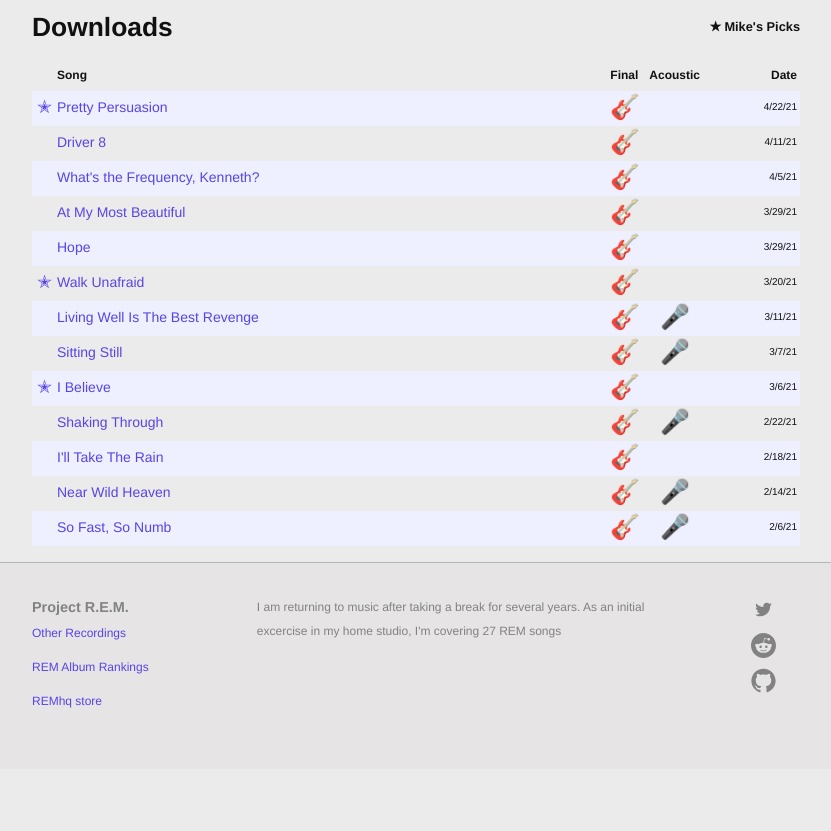
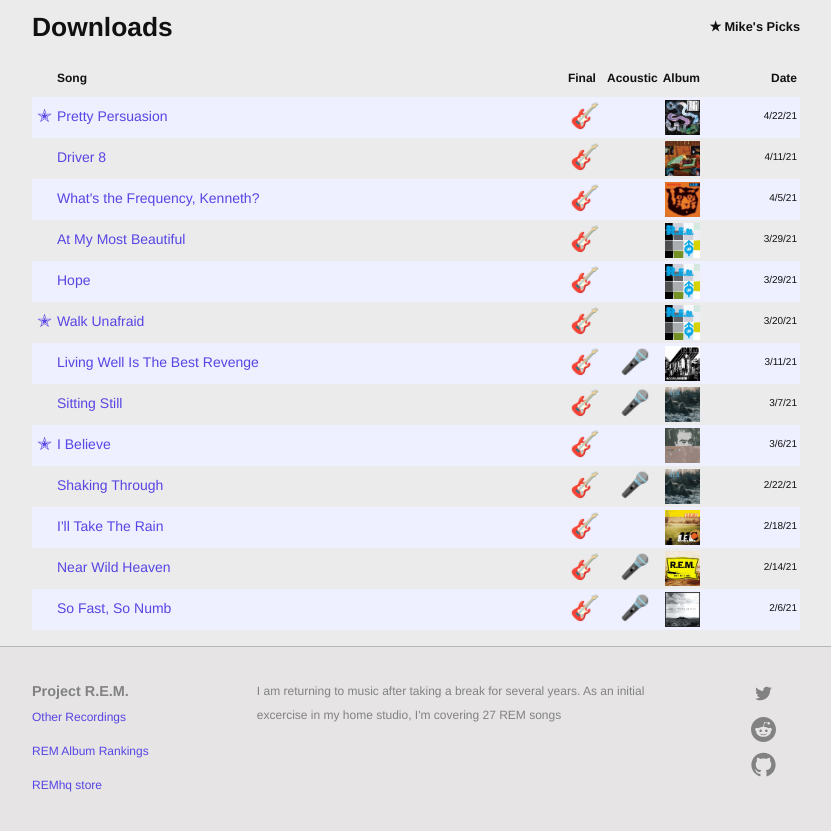
Before and after one commit to slatron/slatron.github.io, a Jekyll site: the page built from recordings.md, in a window 1280 px wide and 1296 px high. Shown: the part 443-1274 px from the top of the window, without its empty margins (224-1055 px from the left). Built offline with Jekyll 4.4.1, drawn with Linux system fonts in a browser that asks for light colours.

Commit message:
album icons

```diff
--- a/_sass/_state.scss
+++ b/_sass/_state.scss
@@ -74,6 +74,7 @@
 
   .row {
     display: flex;
+    padding: 3px 0;
 
     span {
       text-align: center;
@@ -102,6 +103,10 @@
       }
     }
     span:nth-child(5) {
+      flex: 0 1 40px;
+      padding-left:  5px;
+    }
+    span:nth-child(6) {
       flex: 0 1 100px;
       text-align: right;
       padding-right: 3px;
--- a/recordings.md
+++ b/recordings.md
@@ -15,6 +15,7 @@ permalink: recordings.html
     <span>Song</span>
     <span title="project results">Final</span>
     <span title="single-take recording on one mic, raw with no effects">Acoustic</span>
+    <span title="album">Album</span>
     <span title="date">Date</span>
   </div>
 
@@ -23,6 +24,7 @@ permalink: recordings.html
     <span><a href="https://drive.google.com/file/d/1kLQl7l_F7bLVgn8n3TWoZhyIlSBD78Ut/view?usp=sharing" target="_blank">Pretty Persuasion</a></span>
     <span><a href="https://drive.google.com/file/d/1kLQl7l_F7bLVgn8n3TWoZhyIlSBD78Ut/view?usp=sharing" target="_blank">🎸</a></span>
     <span></span>
+    <span><img loading="lazy" src="/ms_assets/images/albums/reckoning.jpg" /></span>
     <span class="text-small">4/22/21</span>
   </div>
   <div class="row">
@@ -30,6 +32,7 @@ permalink: recordings.html
     <span><a href="https://drive.google.com/file/d/1VZiclBYdeEq4ayBbnSituW5T2l726Lk2/view?usp=sharing" target="_blank">Driver 8</a></span>
     <span><a href="https://drive.google.com/file/d/1VZiclBYdeEq4ayBbnSituW5T2l726Lk2/view?usp=sharing" target="_blank">🎸</a></span>
     <span></span>
+    <span><img loading="lazy" src="/ms_assets/images/albums/fables.jpg" /></span>
     <span class="text-small">4/11/21</span>
   </div>
   <div class="row">
@@ -37,6 +40,7 @@ permalink: recordings.html
     <span><a href="https://drive.google.com/file/d/1cZ0RDxEdf8dpr93axawJ0i0_k9d8qiZm/view?usp=sharing" target="_blank">What's the Frequency, Kenneth?</a></span>
     <span><a href="https://drive.google.com/file/d/1cZ0RDxEdf8dpr93axawJ0i0_k9d8qiZm/view?usp=sharing" target="_blank">🎸</a></span>
     <span></span>
+    <span><img loading="lazy" src="/ms_assets/images/albums/monster.jpg" /></span>
     <span class="text-small">4/5/21</span>
   </div>
   <div class="row">
@@ -44,6 +48,7 @@ permalink: recordings.html
     <span><a href="https://drive.google.com/file/d/11FSFyQuDRLX2h5qGmjypCDa1i0-3fgz1/view?usp=sharing" target="_blank">At My Most Beautiful</a></span>
     <span><a href="https://drive.google.com/file/d/11FSFyQuDRLX2h5qGmjypCDa1i0-3fgz1/view?usp=sharing" target="_blank">🎸</a></span>
     <span></span>
+    <span><img loading="lazy" src="/ms_assets/images/albums/up.jpg" /></span>
     <span class="text-small">3/29/21</span>
   </div>
   <div class="row">
@@ -51,6 +56,7 @@ permalink: recordings.html
     <span><a href="https://drive.google.com/file/d/1Et9QkM4rWoUPY-iKXSpv8W4Ne8U_J8OE/view?usp=sharing" target="_blank">Hope</a></span>
     <span><a href="https://drive.google.com/file/d/1Et9QkM4rWoUPY-iKXSpv8W4Ne8U_J8OE/view?usp=sharing" target="_blank">🎸</a></span>
     <span></span>
+    <span><img loading="lazy" src="/ms_assets/images/albums/up.jpg" /></span>
     <span class="text-small">3/29/21</span>
   </div>
   <div class="row">
@@ -58,6 +64,7 @@ permalink: recordings.html
     <span><a href="https://drive.google.com/file/d/1WEyC_ld3Lq1_NO62ZJaOFveLWcI4PXN5/view?usp=sharing" target="_blank">Walk Unafraid</a></span>
     <span><a href="https://drive.google.com/file/d/1WEyC_ld3Lq1_NO62ZJaOFveLWcI4PXN5/view?usp=sharing" target="_blank">🎸</a></span>
     <span></span>
+    <span><img loading="lazy" src="/ms_assets/images/albums/up.jpg" /></span>
     <span class="text-small">3/20/21</span>
   </div>
   <div class="row">
@@ -65,6 +72,7 @@ permalink: recordings.html
     <span><a href="https://drive.google.com/file/d/1kHsvHdhnuwMwMp9LrowSQnGxwGILe1Om/view?usp=sharing" target="_blank">Living Well Is The Best Revenge</a></span>
     <span><a href="https://drive.google.com/file/d/1kHsvHdhnuwMwMp9LrowSQnGxwGILe1Om/view?usp=sharing" target="_blank">🎸</a></span>
     <span><a href="https://drive.google.com/file/d/1Ui4TiRuSLjAdpkqP-ruhjVT1sCt-ABYT/view?usp=sharing" target="_blank">🎤</a></span>
+    <span><img loading="lazy" src="/ms_assets/images/albums/accelerate.jpg" /></span>
     <span class="text-small">3/11/21</span>
   </div>
   <div class="row">
@@ -72,6 +80,7 @@ permalink: recordings.html
     <span><a href="https://drive.google.com/file/d/1kc9qexTS4ZKOo3jt4hej6FVZhtfF8WvC/view?usp=sharing" target="_blank">Sitting Still</a></span>
     <span><a href="https://drive.google.com/file/d/1kc9qexTS4ZKOo3jt4hej6FVZhtfF8WvC/view?usp=sharing" target="_blank">🎸</a></span>
     <span><a href="https://drive.google.com/file/d/1gTbVR5RPuw4G25cB_3w7RyZl8vocB6R_/view?usp=sharing" target="_blank">🎤</a></span>
+    <span><img loading="lazy" src="/ms_assets/images/albums/murmur.jpg" /></span>
     <span class="text-small">3/7/21</span>
   </div>
   <div class="row">
@@ -79,6 +88,7 @@ permalink: recordings.html
     <span><a href="https://drive.google.com/file/d/1bQPnMSNsrWEmIMdrtdAzG22aBVvQXL-z/view?usp=sharing" target="_blank">I Believe</a></span>
     <span><a href="https://drive.google.com/file/d/1bQPnMSNsrWEmIMdrtdAzG22aBVvQXL-z/view?usp=sharing" target="_blank">🎸</a></span>
     <span> </span>
+    <span><img loading="lazy" src="/ms_assets/images/albums/pageant.jpg" /></span>
     <span class="text-small">3/6/21</span>
   </div>
   <div class="row">
@@ -86,6 +96,7 @@ permalink: recordings.html
     <span><a href="https://drive.google.com/file/d/1bDK7eyMc3iloWywernigrHSnGvyKRCkq/view?usp=sharing" target="_blank">Shaking Through</a></span>
     <span><a href="https://drive.google.com/file/d/1bDK7eyMc3iloWywernigrHSnGvyKRCkq/view?usp=sharing" target="_blank">🎸</a></span>
     <span><a href="https://drive.google.com/file/d/1jnr55rl2eZU-ySTSgTqUPUfRjV_EGY24/view?usp=sharing" target="_blank">🎤</a></span>
+    <span><img loading="lazy" src="/ms_assets/images/albums/murmur.jpg" /></span>
     <span class="text-small">2/22/21</span>
   </div>
   <div class="row">
@@ -93,6 +104,7 @@ permalink: recordings.html
     <span><a href="https://drive.google.com/file/d/1v6JiyRs829CqiLvXj3pckZyr5fR6vKn9/view?usp=sharing" target="_blank">I'll Take The Rain</a></span>
     <span><a href="https://drive.google.com/file/d/1v6JiyRs829CqiLvXj3pckZyr5fR6vKn9/view?usp=sharing" target="_blank">🎸</a></span>
     <span> </span>
+    <span><img loading="lazy" src="/ms_assets/images/albums/reveal.jpg" /></span>
     <span class="text-small">2/18/21</span>
   </div>
   <div class="row">
@@ -100,6 +112,7 @@ permalink: recordings.html
     <span><a href="https://drive.google.com/file/d/1UD8Cs8dT7eKY13vEK2SkVW_mWLGNLS5J/view?usp=sharing" target="_blank">Near Wild Heaven</a></span>
     <span><a href="https://drive.google.com/file/d/1UD8Cs8dT7eKY13vEK2SkVW_mWLGNLS5J/view?usp=sharing" target="_blank">🎸</a></span>
     <span><a href="https://drive.google.com/file/d/1PGiQy88s7c2sMa8d9xxQpSGI6F-B1Fcd/view?usp=sharing" target="_blank">🎤</a></span>
+    <span><img loading="lazy" src="/ms_assets/images/albums/out.jpg" /></span>
     <span class="text-small">2/14/21</span>
   </div>
   <div class="row">
@@ -107,6 +120,7 @@ permalink: recordings.html
     <span><a href="https://drive.google.com/file/d/12NVKLkgs17zyAAAiOf4Ry7WArQL7ITbf/view?usp=sharing" target="_blank">So Fast, So Numb</a></span>
     <span><a href="https://drive.google.com/file/d/12NVKLkgs17zyAAAiOf4Ry7WArQL7ITbf/view?usp=sharing" target="_blank">🎸</a></span>
     <span><a href="https://drive.google.com/file/d/1CUl2yDE-w-xZD5_ret_J2Ph36HLBuFdb/view?usp=sharing" target="_blank">🎤</a></span>
+    <span><img loading="lazy" src="/ms_assets/images/albums/hifi.jpg" /></span>
     <span class="text-small">2/6/21</span>
   </div>
 </div>
```
Also changed, not shown: _posts/2021-04-22-pretty-persuasion-3.md (+1 -1 lines).
